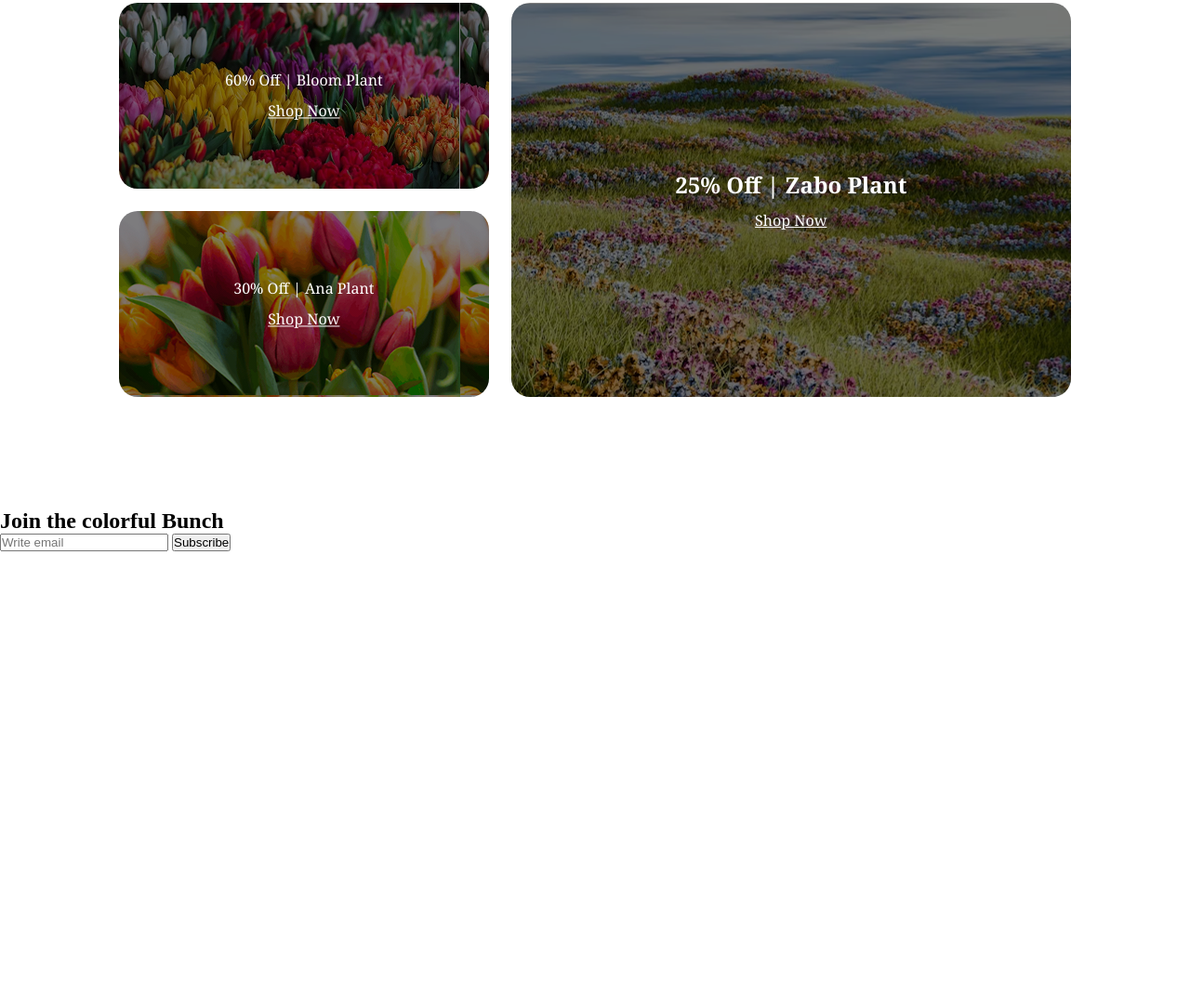
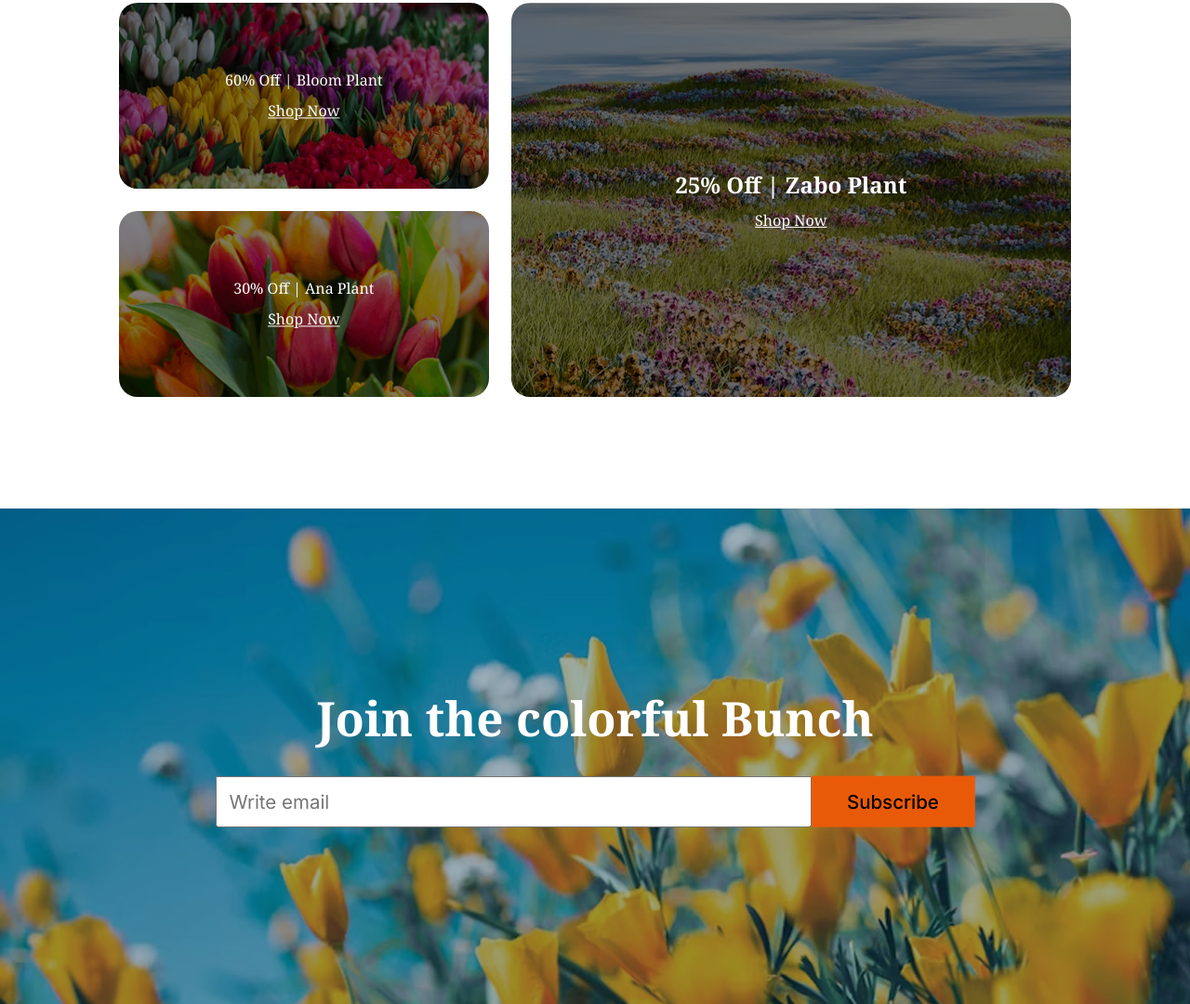
Before and after one commit to sanzida-urmi/assignment-responsive-flower, a plain HTML site: page index.html in a window 1280 px wide. Shown: the part 2958-4038 px from the top of the page at 93% size. Before the commit the page ends 3551 px from the top, so only its background shows below. Drawn offline with Linux system fonts and the light colour scheme.

Commit message:
join part added

```diff
--- a/index.html
+++ b/index.html
@@ -152,11 +152,15 @@
         </section>
 
         <section class="join">
-            <h2>
+            <div class="d5">
+            <h2 class="noto-serif-normal">
                 Join the colorful Bunch
             </h2>
-            <input type="email" name="" placeholder="Write email" id="">
-            <button>Subscribe</button>
+            <div class="d6">
+            <input type="email" name="" placeholder="Write email" id="" class="inter-normal">
+            <button class="inter-normal">Subscribe</button>
+            </div>
+            </div>
         </section>
     </main>
 
--- a/style.css
+++ b/style.css
@@ -291,6 +291,8 @@ html {
     height: calc(50% - .75rem);
     position: relative;
     border-radius: 1.25rem;
+     background-repeat: no-repeat;
+    background-size: cover;
 }
 
 .d4 {
@@ -299,11 +301,48 @@ html {
     height: calc(50% - .75rem);
     position: relative;
     border-radius: 1.25rem;
+    background-repeat: no-repeat;
+    background-size: cover;
 }
 
 /* join part style */
 .join{
-
+    background-image: url("assets/news-letter-bg.png");
+    height: 33.31rem;
+    background-size: cover;
+    width: 100%;
+    position: relative;
+    /* background-position: center; */
+}
+.d5{
+    position: absolute;
+    top: 50%;
+    left: 50%;
+    transform: translate(-50%, -50%);
+}
+.d5 h2{
+    font-weight: bold;
+    /* font-size: 3.12rem; */
+font-size: 4vw;
+    text-align: center;
+    color: #FFFFFF;
+}
+.d6 input{
+    font-size: 1.6vw;
+    padding: 1vw;
+    padding-right: 25vw;
+}
+.d6 button{
+    font-size: 1.6vw;
+    font-weight: 500;
+    padding: 1vw 3vw;
+    background-color: #E95A08;
+    border: none;
+}
+.d6{
+    display: flex;
+    max-width: 83vw;
+    margin-top: 2.2vw;
 }
 /* media */
 @media screen and (max-width: 576px) {
@@ -469,28 +508,28 @@ html {
         width: 100%;
         position: relative;
         border-radius: 1.25rem;
-        background-size: cover;
-        background-repeat: no-repeat;
-        background-position: center;
-
-    }
+         }
 
     .d3 {
         height: 11.55rem;
         width: 100%;
         position: relative;
         border-radius: 1.25rem;
-        background-size: cover;
-        background-repeat: no-repeat;
-        background-position: center;
-
-    }
+        }
 
     .d4 {
         height: 11.55rem;
         position: relative;
         border-radius: 1.25rem;
-        background-size: cover;
-        background-repeat: no-repeat;
+    }
+    /* join part style */
+    .join{
+        height: 17.25rem;
+    }
+    .d5 h2{
+        font-size: 2vw;
+    }
+    .d6{
+        /* width: 32vw; */
     }
 }
```
